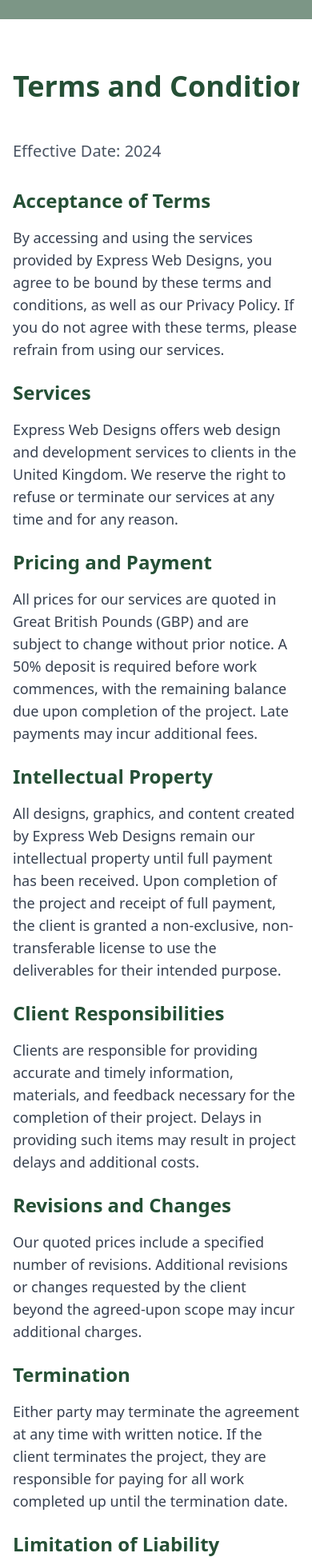
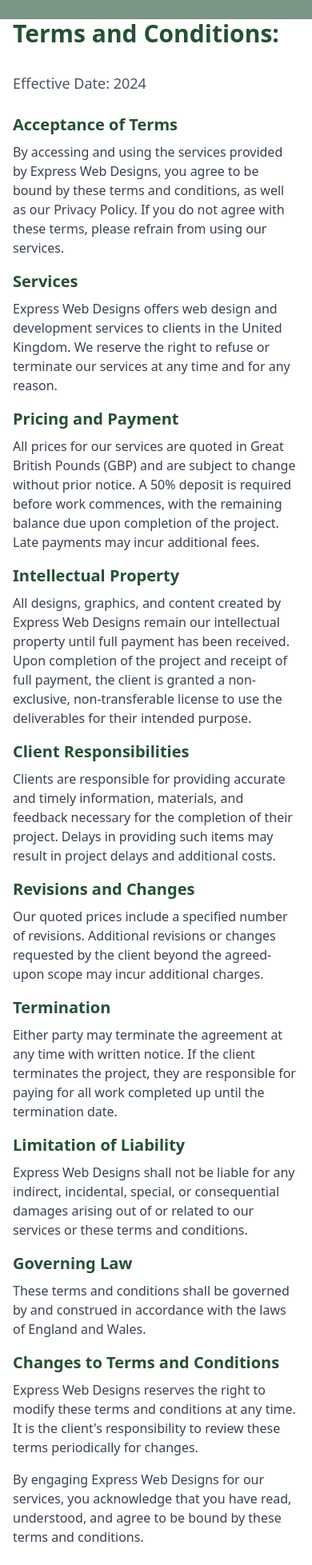
Before and after one commit to jdm1991/final-express, a Next.js app: page /terms in a window 390 px wide. Shown: the part 40-1997 px from the top of the page at 80% size. Built offline with nearby package versions, Linux system fonts and the light colour scheme.

Commit message:
Privacy and terms

```diff
--- a/src/app/privacy/page.jsx
+++ b/src/app/privacy/page.jsx
@@ -4,7 +4,7 @@ export default function Privacy() {
       <div className="max-w-7xl mx-auto px-4 sm:px-6 lg:px-8">
         <div className="text-center">
           <h1 className="text-3xl sm:text-4xl lg:text-5xl font-bold text-[#255036] mb-6 sm:mb-8 lg:mb-10 text-left">
-            Privacy Policy for Express Web Designs
+            Privacy Policy:
           </h1>
           <p className="text-lg sm:text-xl font-medium text-gray-600 mb-6 sm:mb-8 text-left">
             Effective Date: 2024
--- a/src/app/terms/page.jsx
+++ b/src/app/terms/page.jsx
@@ -1,99 +1,101 @@
 export default function Terms() {
   return (
-    <section className="bg-white pt-32 pb-12">
+    <section className="bg-white pt-16 pb-12 sm:pt-24 sm:pb-16 lg:pt-32 lg:pb-24">
       <div className="max-w-7xl mx-auto px-4 sm:px-6 lg:px-8">
         <div className="text-center">
-          <h1 className="text-4xl md:text-5xl font-bold text-[#255036] mb-10 text-left">
-            Terms and Conditions for Express Web Designs
+          <h1 className="text-3xl sm:text-4xl lg:text-5xl font-bold text-[#255036] mb-6 sm:mb-8 lg:mb-10 text-left">
+            Terms and Conditions:
           </h1>
-          <p className="text-xl font-medium text-gray-600 mb-8 text-left">
+          <p className="text-lg sm:text-xl font-medium text-gray-600 mb-6 sm:mb-8 text-left">
             Effective Date: 2024
           </p>
           <div className="text-left">
-            <h2 className="text-2xl font-bold text-[#255036] mb-4">
+            <h2 className="text-xl sm:text-2xl font-bold text-[#255036] mb-2 sm:mb-4">
               Acceptance of Terms
             </h2>
-            <p className="text-lg font-medium text-gray-700 mb-6">
+            <p className="text-base sm:text-lg font-medium text-gray-700 mb-4 sm:mb-6">
               By accessing and using the services provided by Express Web
               Designs, you agree to be bound by these terms and conditions, as
               well as our Privacy Policy. If you do not agree with these terms,
               please refrain from using our services.
             </p>
-            <h2 className="text-2xl font-bold text-[#255036] mb-4">Services</h2>
-            <p className="text-lg font-medium text-gray-700 mb-6">
+            <h2 className="text-xl sm:text-2xl font-bold text-[#255036] mb-2 sm:mb-4">
+              Services
+            </h2>
+            <p className="text-base sm:text-lg font-medium text-gray-700 mb-4 sm:mb-6">
               Express Web Designs offers web design and development services to
               clients in the United Kingdom. We reserve the right to refuse or
               terminate our services at any time and for any reason.
             </p>
-            <h2 className="text-2xl font-bold text-[#255036] mb-4">
+            <h2 className="text-xl sm:text-2xl font-bold text-[#255036] mb-2 sm:mb-4">
               Pricing and Payment
             </h2>
-            <p className="text-lg font-medium text-gray-700 mb-6">
+            <p className="text-base sm:text-lg font-medium text-gray-700 mb-4 sm:mb-6">
               All prices for our services are quoted in Great British Pounds
               (GBP) and are subject to change without prior notice. A 50%
               deposit is required before work commences, with the remaining
               balance due upon completion of the project. Late payments may
               incur additional fees.
             </p>
-            <h2 className="text-2xl font-bold text-[#255036] mb-4">
+            <h2 className="text-xl sm:text-2xl font-bold text-[#255036] mb-2 sm:mb-4">
               Intellectual Property
             </h2>
-            <p className="text-lg font-medium text-gray-700 mb-6">
+            <p className="text-base sm:text-lg font-medium text-gray-700 mb-4 sm:mb-6">
               All designs, graphics, and content created by Express Web Designs
               remain our intellectual property until full payment has been
               received. Upon completion of the project and receipt of full
               payment, the client is granted a non-exclusive, non-transferable
               license to use the deliverables for their intended purpose.
             </p>
-            <h2 className="text-2xl font-bold text-[#255036] mb-4">
+            <h2 className="text-xl sm:text-2xl font-bold text-[#255036] mb-2 sm:mb-4">
               Client Responsibilities
             </h2>
-            <p className="text-lg font-medium text-gray-700 mb-6">
+            <p className="text-base sm:text-lg font-medium text-gray-700 mb-4 sm:mb-6">
               Clients are responsible for providing accurate and timely
               information, materials, and feedback necessary for the completion
               of their project. Delays in providing such items may result in
               project delays and additional costs.
             </p>
-            <h2 className="text-2xl font-bold text-[#255036] mb-4">
+            <h2 className="text-xl sm:text-2xl font-bold text-[#255036] mb-2 sm:mb-4">
               Revisions and Changes
             </h2>
-            <p className="text-lg font-medium text-gray-700 mb-6">
+            <p className="text-base sm:text-lg font-medium text-gray-700 mb-4 sm:mb-6">
               Our quoted prices include a specified number of revisions.
               Additional revisions or changes requested by the client beyond the
               agreed-upon scope may incur additional charges.
             </p>
-            <h2 className="text-2xl font-bold text-[#255036] mb-4">
+            <h2 className="text-xl sm:text-2xl font-bold text-[#255036] mb-2 sm:mb-4">
               Termination
             </h2>
-            <p className="text-lg font-medium text-gray-700 mb-6">
+            <p className="text-base sm:text-lg font-medium text-gray-700 mb-4 sm:mb-6">
               Either party may terminate the agreement at any time with written
               notice. If the client terminates the project, they are responsible
               for paying for all work completed up until the termination date.
             </p>
-            <h2 className="text-2xl font-bold text-[#255036] mb-4">
+            <h2 className="text-xl sm:text-2xl font-bold text-[#255036] mb-2 sm:mb-4">
               Limitation of Liability
             </h2>
-            <p className="text-lg font-medium text-gray-700 mb-6">
+            <p className="text-base sm:text-lg font-medium text-gray-700 mb-4 sm:mb-6">
               Express Web Designs shall not be liable for any indirect,
               incidental, special, or consequential damages arising out of or
               related to our services or these terms and conditions.
             </p>
-            <h2 className="text-2xl font-bold text-[#255036] mb-4">
+            <h2 className="text-xl sm:text-2xl font-bold text-[#255036] mb-2 sm:mb-4">
               Governing Law
             </h2>
-            <p className="text-lg font-medium text-gray-700 mb-6">
+            <p className="text-base sm:text-lg font-medium text-gray-700 mb-4 sm:mb-6">
               These terms and conditions shall be governed by and construed in
               accordance with the laws of England and Wales.
             </p>
-            <h2 className="text-2xl font-bold text-[#255036] mb-4">
+            <h2 className="text-xl sm:text-2xl font-bold text-[#255036] mb-2 sm:mb-4">
               Changes to Terms and Conditions
             </h2>
-            <p className="text-lg font-medium text-gray-700 mb-6">
+            <p className="text-base sm:text-lg font-medium text-gray-700 mb-4 sm:mb-6">
               Express Web Designs reserves the right to modify these terms and
               conditions at any time. It is the client&apos;s responsibility to
               review these terms periodically for changes.
             </p>
-            <p className="text-lg font-medium text-gray-700">
+            <p className="text-base sm:text-lg font-medium text-gray-700">
               By engaging Express Web Designs for our services, you acknowledge
               that you have read, understood, and agree to be bound by these
               terms and conditions.
```
